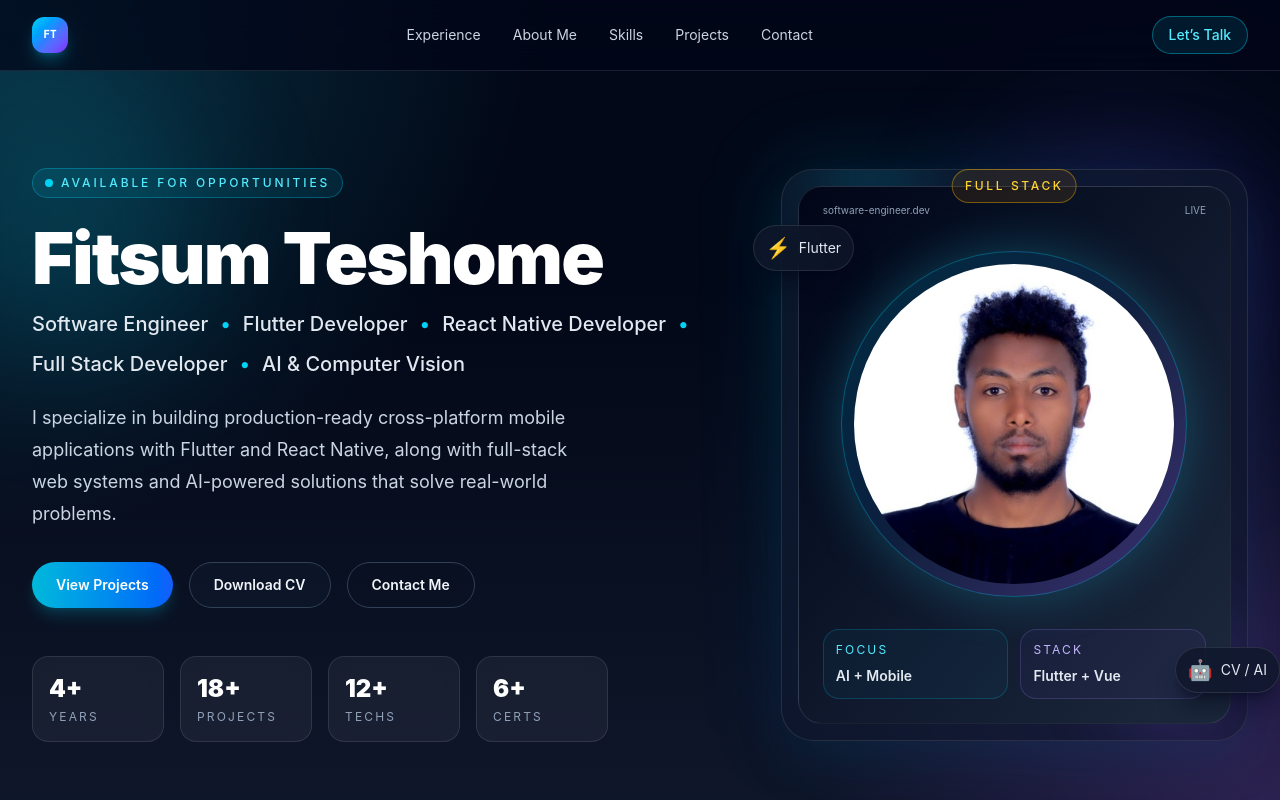
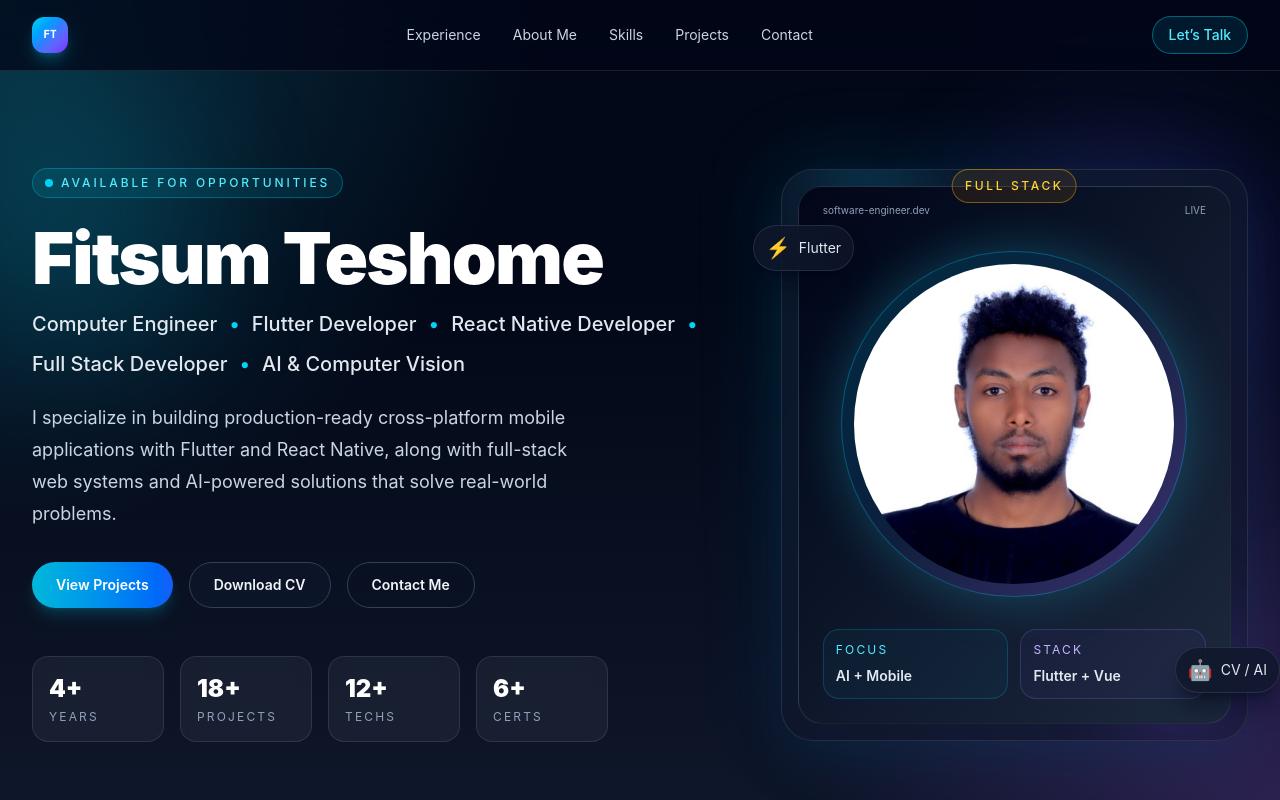
Before and after one commit to FisumTeshome/portfolio_web, a Vue app: page / in a window 1280 px wide. Shown: the top 800 px of the page. Built offline with nearby package versions, Linux system fonts and the light colour scheme.

Commit message:
updating cv

```diff
--- a/src/components/HeroSection.vue
+++ b/src/components/HeroSection.vue
@@ -16,7 +16,7 @@
         </h1>
 
         <div class="mt-4 flex flex-wrap items-center gap-3 text-lg font-medium text-slate-200 sm:text-xl">
-          <span>Software Engineer</span>
+          <span>Computer Engineer</span>
           <span class="text-cyan-400">•</span>
           <span>Flutter Developer</span>
           <span class="text-cyan-400">•</span>
@@ -101,7 +101,7 @@
 
 <script setup>
 import profilePhoto from '../assets/fish.jpg'
-import cvUrl from '../assets/fitsumresume.pdf'
+import cvUrl from '../assets/fitsumTeshomeResume.pdf'
 
 const stats = [
   { value: '4+', label: 'Years' },
```
